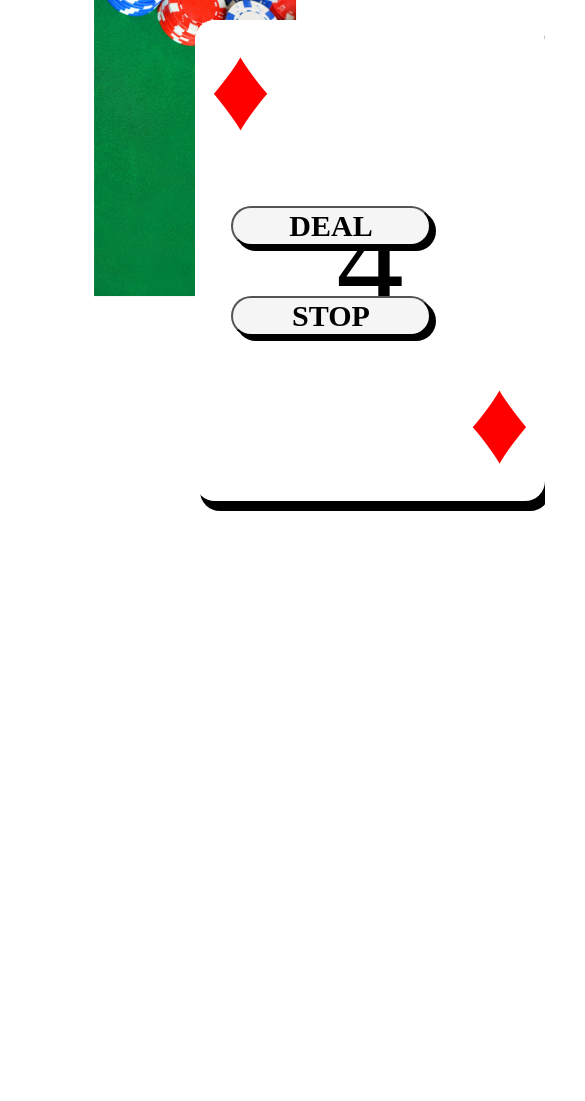
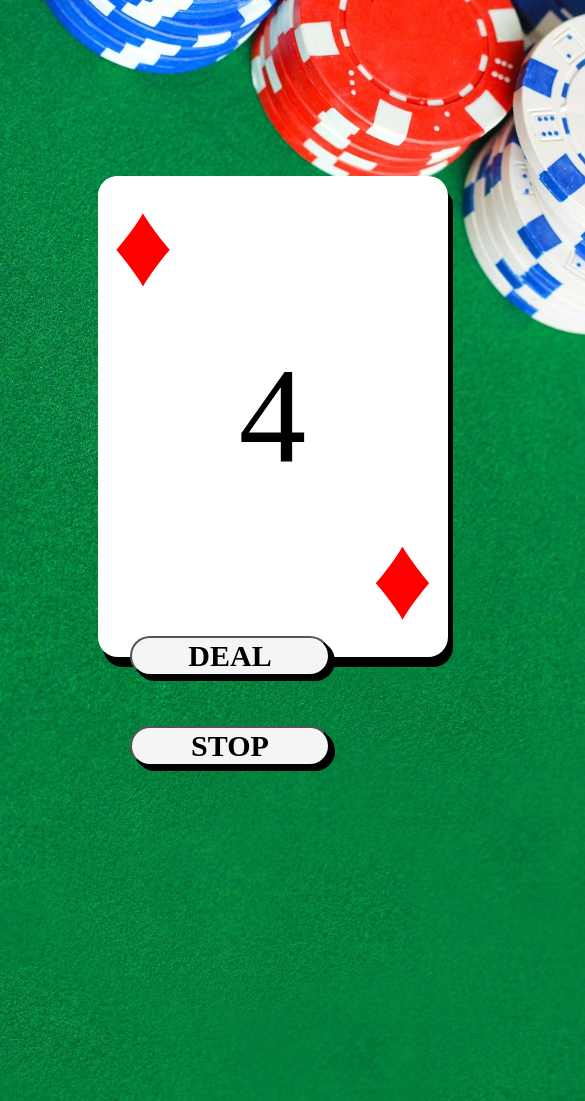
Before and after one commit to erniesmith82/Random_playing_card, a website: page index.html in a window 390 px wide. Shown: the top 1101 px of the page, 585 px wide, since content can reach past the window. Before the commit the page ends 844 px from the top, so only its background shows below. Drawn offline with Linux system fonts and the light colour scheme.

Commit message:
responsive

```diff
--- a/index.html
+++ b/index.html
@@ -3,6 +3,7 @@
   <meta charset="utf-8">
   <link rel="stylesheet" type="text/css" href="style.css">
   <script src="index.js"></script>
+  <meta name="viewport" content="width=device-width, initial-scale=1">
 </head>
 <html>
 
--- a/style.css
+++ b/style.css
@@ -80,15 +80,43 @@ p {
   transform: translateY(4px);
 }
 
-@media screen and (orientation: portrait) {
-  #toolbar {
-    width: 100%;
-  }
+@media screen and (max-height: 450px) {
+
 }
-@media (max-width: 480px) {
-  img {
-    -webkit-transform: rotate(90deg);
-    -ms-transform: rotate(90deg);
-    transform: rotate(90deg);
-  }
+
+@media screen and (max-width: 768px) {
+
+
+.btn {
+  background-color: whitesmoke;
+  border-radius: 20px;
+  width: 200px;
+  margin-top: 50px;
+  font-size: 30px;
+  margin-left: 75px;
+  font-family: serif;
+  box-shadow: 5px 5px;
 }
+img {
+  width: 1500px;
+  height: 800px;
+  margin-left: -350px;
+  transform: rotate(90deg);
+}
+.card {
+  background-color: white;
+  width: 325px;
+  height: 450px;
+  position: absolute;
+  margin-top: 45%;
+  margin-left: 25%;
+  border-radius: 20px;
+}
+.buttons {
+  display: inline-block;
+  margin: 0;
+  margin-left: 55px;
+  bottom: 0;
+  padding-bottom: 20%;
+}
+}
```
Also changed, not shown: 1 other file.
